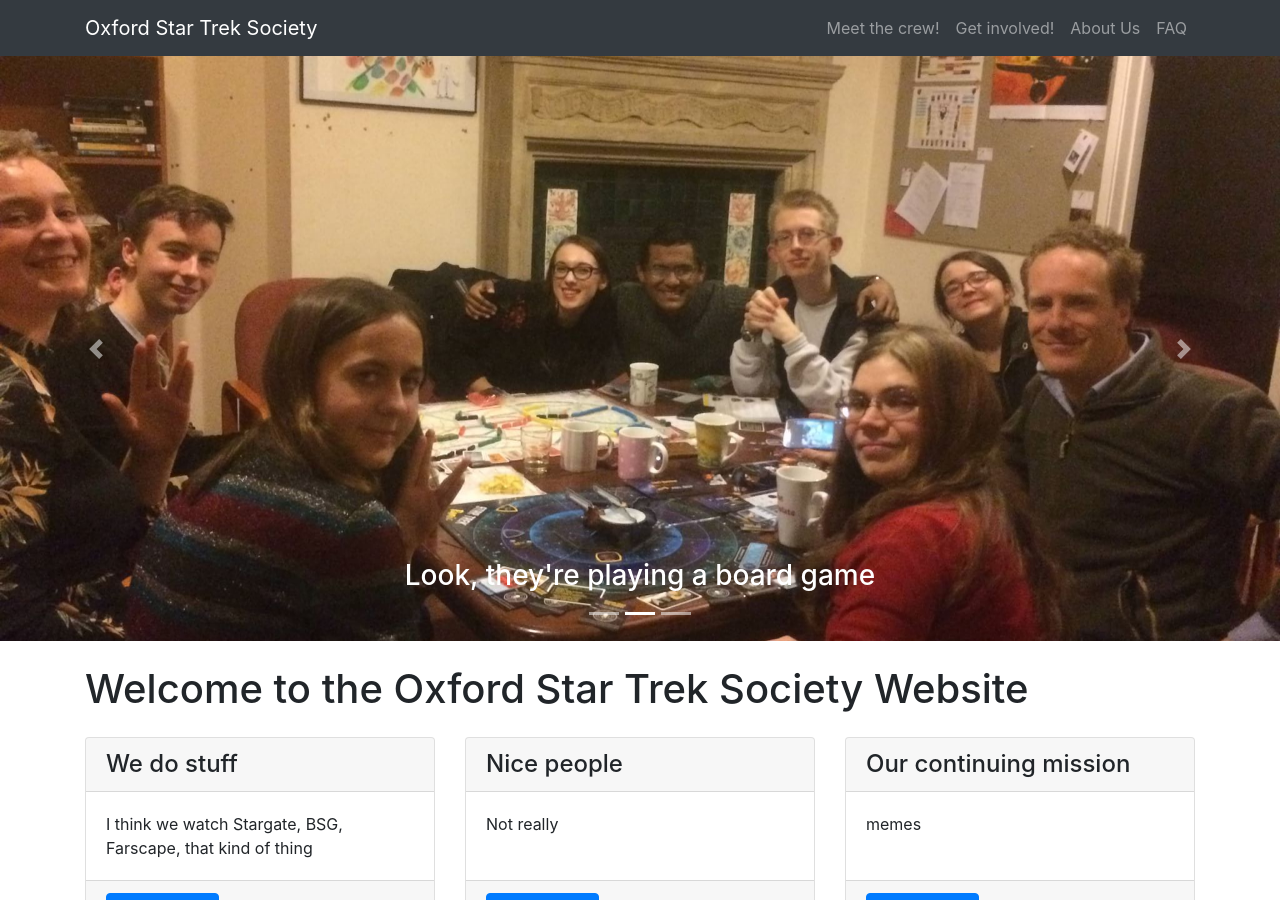
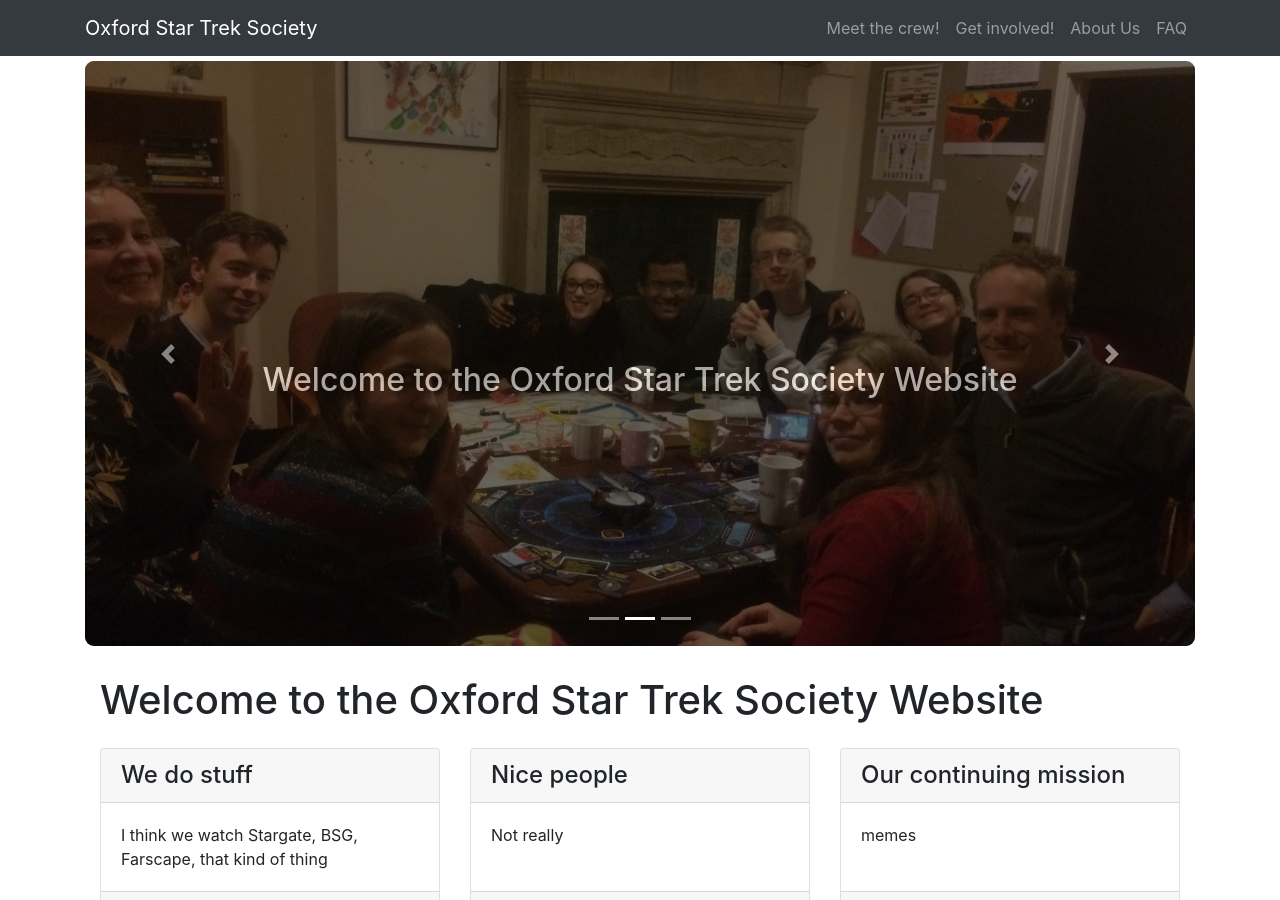
Before and after one commit to oxfordstartreksociety/oxfordstartreksociety.github.io, a Jekyll site: the page built from index.html, in a window 1280 px wide and 900 px high. Built offline with Jekyll 4.4.1, drawn with Linux system fonts in a browser that asks for light colours.

Commit message:
improve carousel

```diff
--- a/css/modern-business.css
+++ b/css/modern-business.css
@@ -14,6 +14,21 @@
 	}
 }
 
+#big-title {
+	position: absolute;
+	top: 300px;
+	width: 100%;
+	color: #FFF;
+	text-align: center;
+	display: block;
+}
+
+.card-img-trim {
+	max-width: auto;
+	height: 215px;
+	overflow: hidden;
+}
+
 .carousel-item {
 	height: 65vh;
 	min-height: 300px;
@@ -22,6 +37,15 @@
 	-moz-background-size: cover;
 	-o-background-size: cover;
 	background-size: cover;
+	opacity: 0.4;
+	border-radius: 9px;
+}
+
+.carousel {
+	background-color: #000;
+	margin-top: 5px;
+	margin-bottom: 30px;
+	border-radius: 9px;
 }
 
 .portfolio-item {
--- a/index.html
+++ b/index.html
@@ -2,8 +2,11 @@
 layout: default
 ---
 
-<header>
+<div class="container">
   <div id="carouselExampleIndicators" class="carousel slide" data-ride="carousel">
+	<h2 id="big-title">
+	  Welcome to the Oxford Star Trek Society Website
+	</h2>
 	<ol class="carousel-indicators">
 	  <li data-target="#carouselExampleIndicators" data-slide-to="0" class="active"></li>
 	  <li data-target="#carouselExampleIndicators" data-slide-to="1"></li>
@@ -11,19 +14,10 @@
 	</ol>
 	<div class="carousel-inner" role="listbox">
 	  <div class="carousel-item active" style="background-image: url('img/bear.jpg')">
-		<div class="carousel-caption d-none d-md-block">
-		  <h3 style="color:black">Some people in a room</h3>
-		</div>
 	  </div>
 	  <div class="carousel-item" style="background-image: url('img/big_group.jpg')">
-		<div class="carousel-caption d-none d-md-block">
-		  <h3>Look, they're playing a board game</h3>
-		</div>
 	  </div>
 	  <div class="carousel-item" style="background-image: url('img/llap.jpg')">
-		<div class="carousel-caption d-none d-md-block">
-		  <h3>Some guy writing a star wars quote</h3>
-		</div>
 	  </div>
 	</div>
 	<a class="carousel-control-prev" href="#carouselExampleIndicators" role="button" data-slide="prev">
```
Lines whose indentation alone changed are shown as unchanged.
